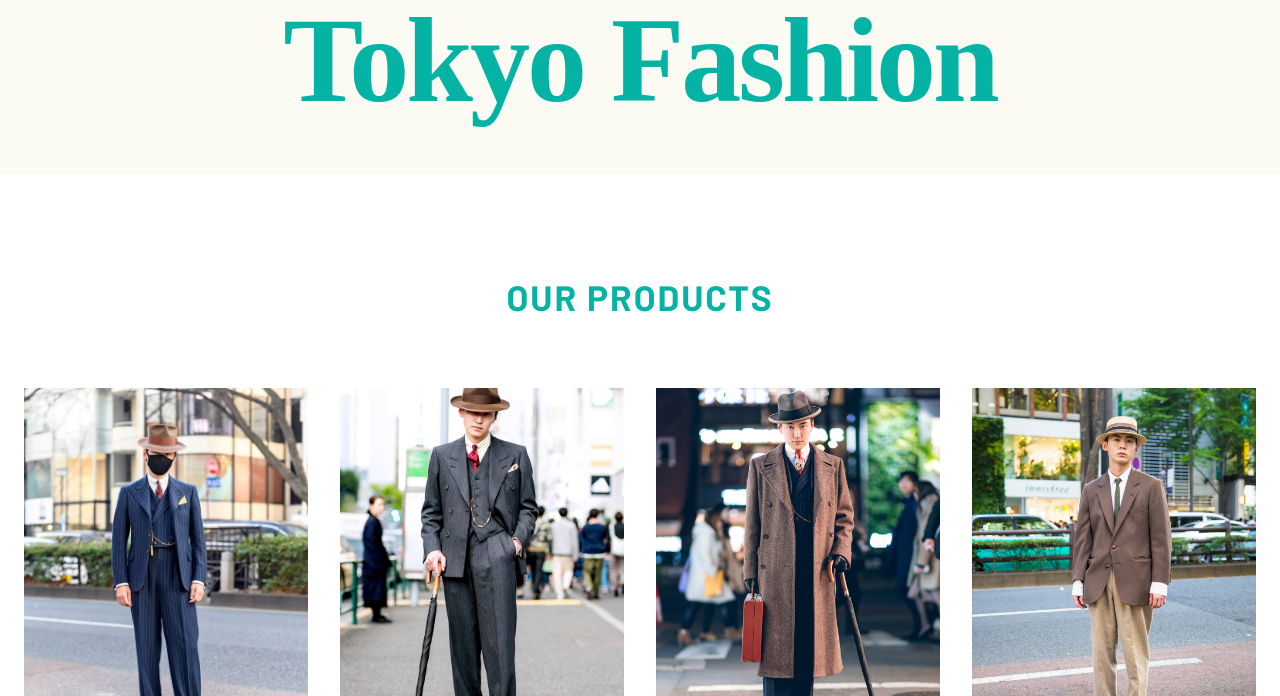
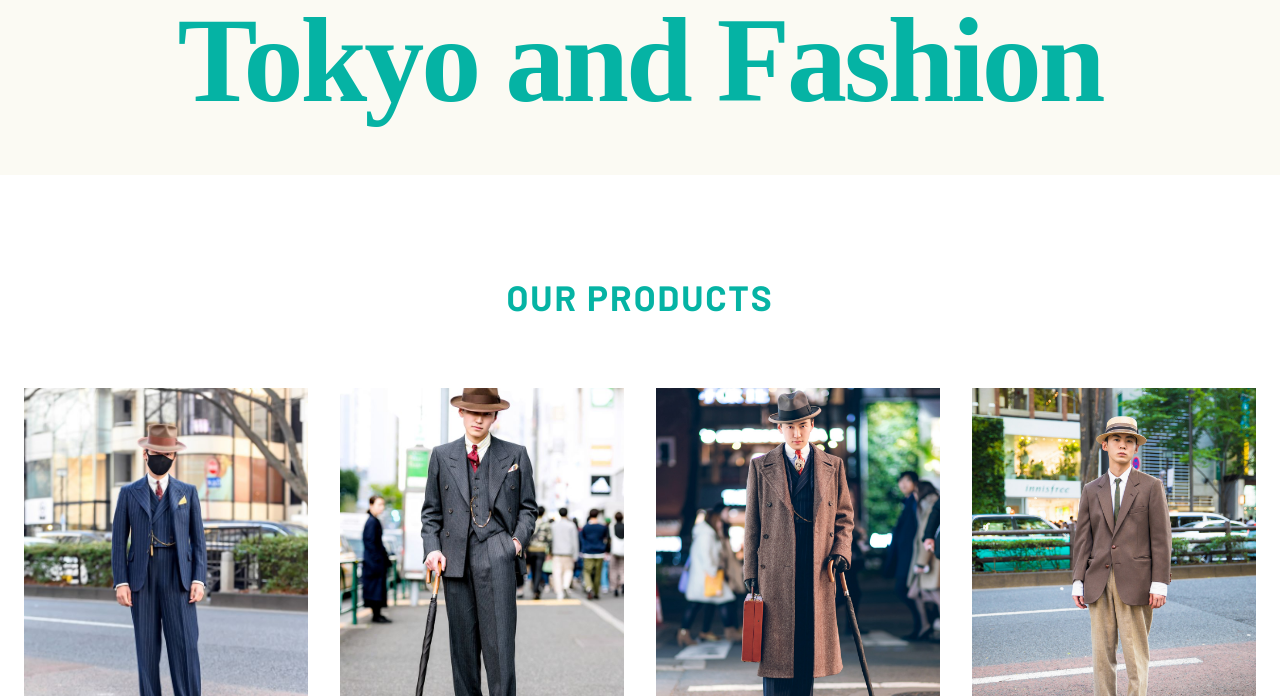
Before and after one commit to jdu9b0009/ecommerce, a plain HTML site: page index.html in a window 1280 px wide. Shown: the part 104-800 px from the top of the page. Drawn offline with Linux system fonts and the light colour scheme.

Commit message:
first commit

```diff
--- a/index.html
+++ b/index.html
@@ -13,7 +13,7 @@
     <header>
     <span class="title">
         <img src="image/logo-suit.svg"/>
-        <h1>Tokyo Fashion</h1>
+        <h1>Tokyo and Fashion</h1>
     </span>
       <div class = "container">
         <nav class = "navbar">
```
